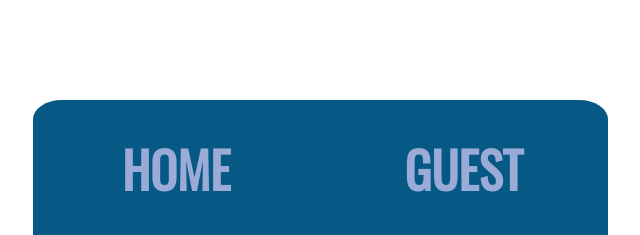
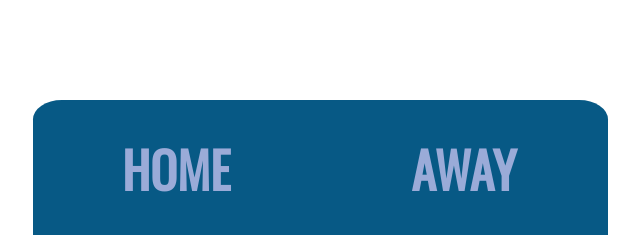
Before and after one commit to christiano-developer/scoreBoardAt-Scrimba-js, a plain HTML site: page index.html in a window 1280 px wide. Shown: the top 235 px of the page, without its empty margins (320-960 px from the left). Drawn offline with nearby package versions, Linux system fonts and the light colour scheme.

Commit message:
change in el
guest to away

```diff
--- a/index.html
+++ b/index.html
@@ -21,7 +21,7 @@
             </div>
             <!--             -->
             <div class="padin">
-                <h3 id="guest-el">GUEST</h3>
+                <h3 id="guest-el">AWAY</h3>
                 <p id="scoreBgG">0</p>
                 <div class="buttons">
                     <button class="button" onclick="addG1()">+1</button>
```
